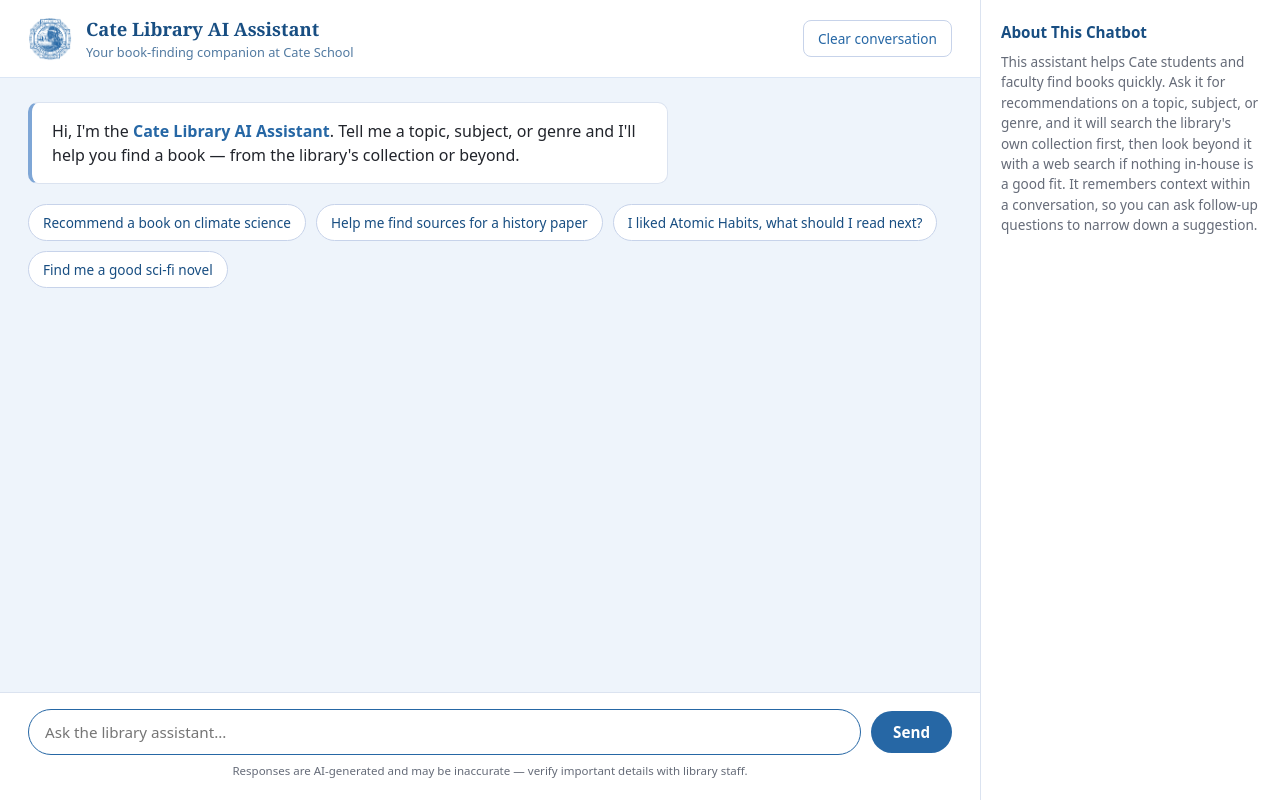
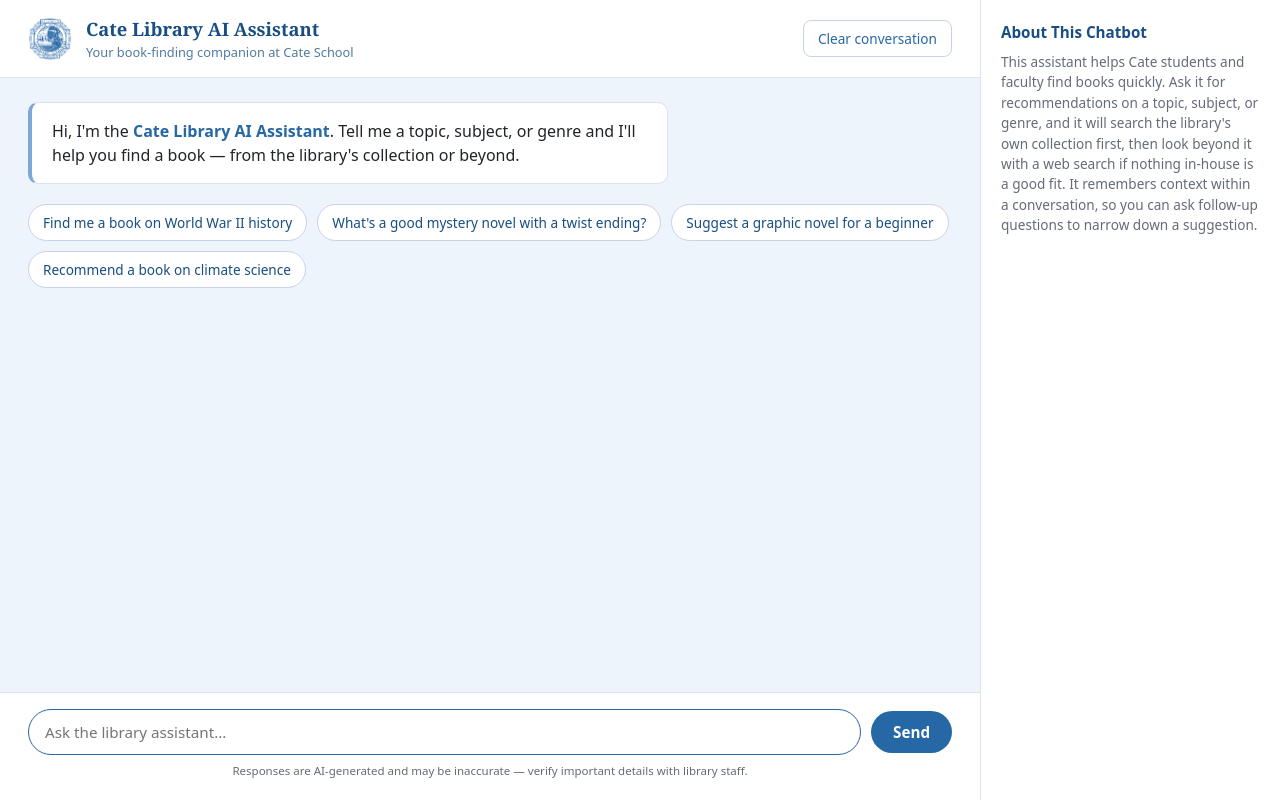
Before and after one commit to SipioAfricanus/cate-library-ai-assistant, a Flask app: page / in a window 1280 px wide. Run offline with Flask 3, Linux system fonts and the light colour scheme.

Commit message:
Randomize suggestion chips on each page load
Picks 4 random prompts from a pool of 12 instead of showing the same
static row every time.

Co-Authored-By: Claude Sonnet 5 <noreply@anthropic.com>

```diff
--- a/templates/chat.html
+++ b/templates/chat.html
@@ -232,12 +232,7 @@
         Hi, I'm the <strong>Cate Library AI Assistant</strong>. Tell me a topic, subject, or genre and I'll
         help you find a book &mdash; from the library's collection or beyond.
       </div>
-      <div class="suggestions" id="suggestions">
-        <div class="chip">Recommend a book on climate science</div>
-        <div class="chip">Help me find sources for a history paper</div>
-        <div class="chip">I liked Atomic Habits, what should I read next?</div>
-        <div class="chip">Find me a good sci-fi novel</div>
-      </div>
+      <div class="suggestions" id="suggestions"></div>
     </div>
 
     <div id="input-bar">
@@ -270,6 +265,34 @@
     const suggestionsEl = document.getElementById('suggestions');
 
     let conversationId = '';
+
+    const SUGGESTION_POOL = [
+      'Recommend a book on climate science',
+      'Help me find sources for a history paper',
+      'I liked Atomic Habits, what should I read next?',
+      'Find me a good sci-fi novel',
+      'What\'s a good mystery novel with a twist ending?',
+      'Recommend a biography about a scientist',
+      'I need a classic novel for my English class',
+      'Suggest a graphic novel for a beginner',
+      'What should I read if I liked The Hunger Games?',
+      'Find me a book on World War II history',
+      'Recommend something short I can finish in a weekend',
+      'Suggest a poetry collection',
+    ];
+
+    function renderSuggestions() {
+      if (!suggestionsEl) return;
+      const shuffled = [...SUGGESTION_POOL].sort(() => Math.random() - 0.5);
+      suggestionsEl.innerHTML = '';
+      shuffled.slice(0, 4).forEach((text) => {
+        const chip = document.createElement('div');
+        chip.className = 'chip';
+        chip.textContent = text;
+        chip.addEventListener('click', () => sendMessage(text));
+        suggestionsEl.appendChild(chip);
+      });
+    }
 
     function getVisitorId() {
       let id = localStorage.getItem('visitor_id');
@@ -329,9 +352,7 @@
       sendMessage(message);
     });
 
-    document.querySelectorAll('.chip').forEach((el) => {
-      el.addEventListener('click', () => sendMessage(el.textContent));
-    });
+    renderSuggestions();
 
     clearBtn.addEventListener('click', async () => {
       clearBtn.disabled = true;
```
